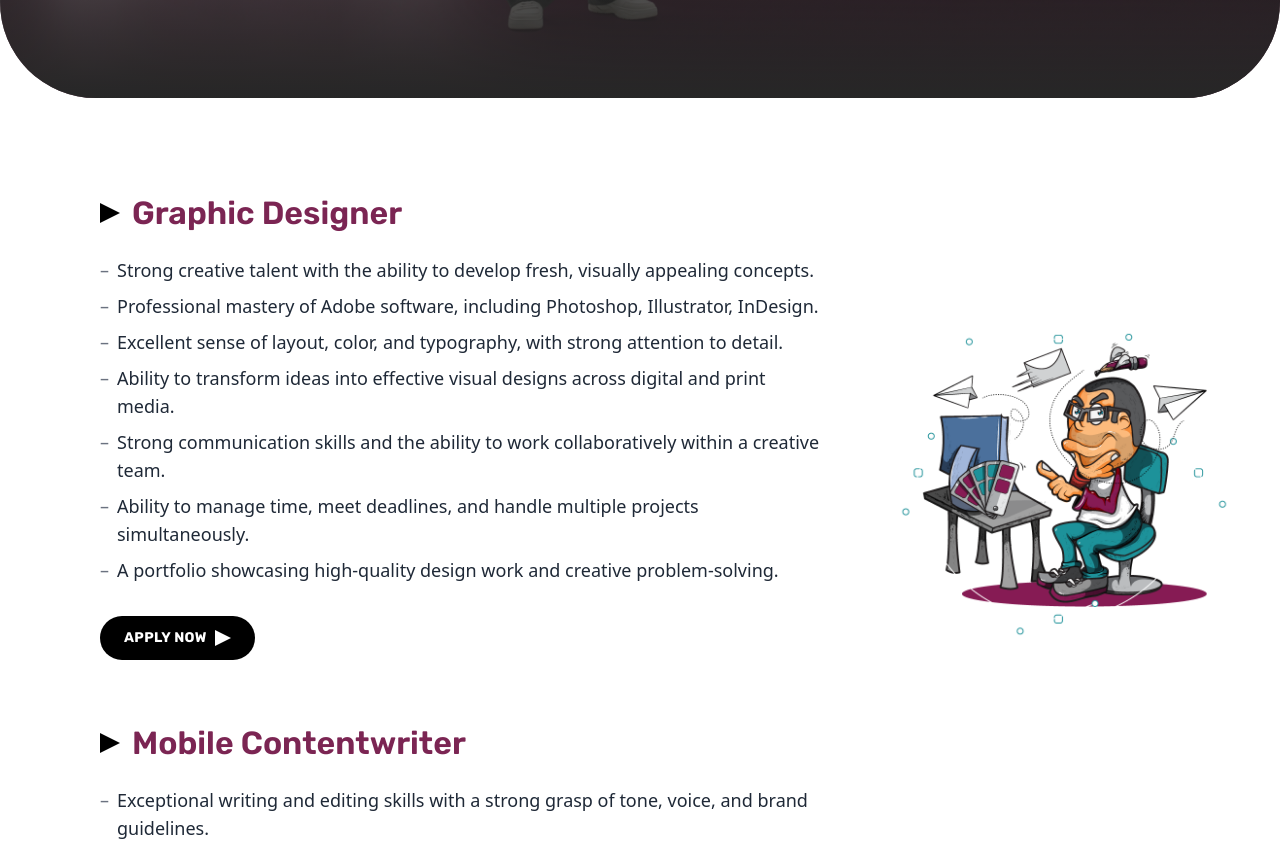
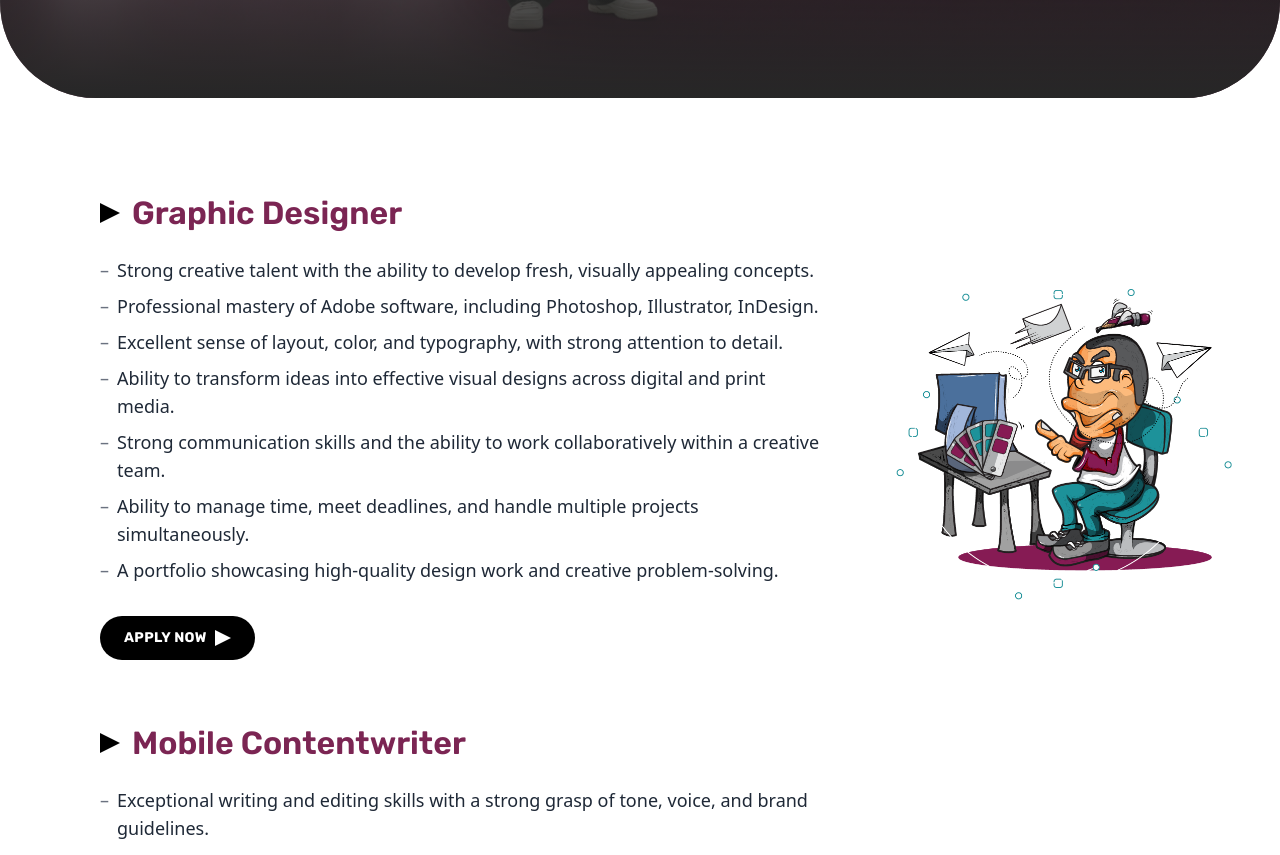
Before and after one commit to suhayb-yahya/scribble, a Next.js app: page /jobs in a window 1280 px wide. Shown: the part 702-1557 px from the top of the page. Built offline with nearby package versions, Linux system fonts and the light colour scheme; no server answers.

Commit message:
contacts and jobs ar support

```diff
--- a/src/components/sections/contact/ContactFormSection.tsx
+++ b/src/components/sections/contact/ContactFormSection.tsx
@@ -104,7 +104,7 @@ export default function ContactFormSection({ locale }: { locale: Locale }) {
       className="relative w-full min-w-0 overflow-x-visible overflow-y-visible bg-primary"
       aria-label="Contact information and form"
     >
-      <div className="w-full max-w-[1400px] pl-[calc(5%+60px)] pr-4 pt-0 pb-12 md:pb-16 lg:pb-20">
+      <div className="w-full max-w-[1400px] pl-[calc(5%+60px)] pr-4 rtl:pl-4 rtl:pr-[calc(5%+60px)] pt-0 pb-12 md:pb-16 lg:pb-20">
         <div className="grid grid-cols-1 lg:grid-cols-2 gap-10 lg:gap-x-8 lg:gap-y-12 items-center">
           {/* First half: logo, contact info, form */}
           <div className="flex flex-col gap-10 md:gap-14 lg:gap-16 min-w-0 lg:min-w-0">
@@ -187,7 +187,7 @@ export default function ContactFormSection({ locale }: { locale: Locale }) {
                 {status === "success" ? formT.successMessage : errorMessage}
               </p>
             )}
-            <div className="flex justify-end max-w-[512.529px] rtl:justify-start">
+            <div className="flex justify-start max-w-[512.529px] rtl:justify-end">
               <button
                 type="submit"
                 disabled={status === "sending"}
--- a/src/components/sections/jobs/JobsListSection.tsx
+++ b/src/components/sections/jobs/JobsListSection.tsx
@@ -106,15 +106,15 @@ export default function JobsListSection({ jobs, locale }: JobsListSectionProps)
         ))}
       </div>
 
-      {/* Illustration */}
-      <div className="relative w-full min-h-[280px] lg:min-h-[360px] flex items-start justify-center px-6 lg:ps-6 lg:pe-10 pt-8 lg:pt-[100px]">
+      {/* Illustration: top-aligned, centered horizontally, shifted left */}
+      <div className="relative w-full min-h-[280px] lg:min-h-[420px] flex items-start justify-center px-6 lg:ps-6 lg:pe-10 pt-8 lg:pt-10 me-24 lg:me-48">
         <Image
           src="/assets/jobs-character.png"
           alt={t.jobs.characterAlt}
-          width={380}
-          height={380}
-          className="object-contain w-full h-full max-w-[280px] max-h-[50vh] lg:max-w-[340px] lg:max-h-[380px]"
-          sizes="(max-width: 1023px) 80vw, 340px"
+          width={440}
+          height={440}
+          className="object-contain w-full h-full max-w-[320px] max-h-[50vh] lg:max-w-[420px] lg:max-h-[420px]"
+          sizes="(max-width: 1023px) 80vw, 420px"
         />
       </div>
     </section>
```
